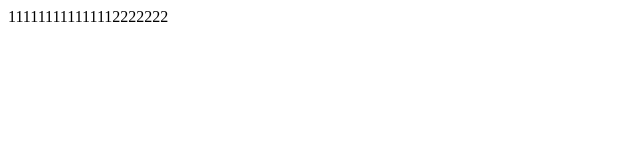
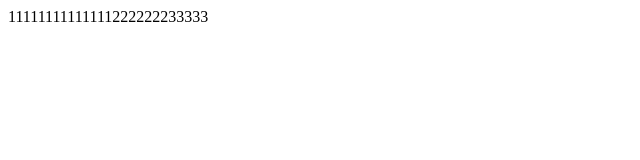
Before and after one commit to guoliduo521/gitdemo, a plain HTML site: page index.html in a window 1280 px wide. Shown: the full height of the page, 0-640 px from the left. Drawn offline with Linux system fonts and the light colour scheme.

Commit message:
a程序员第四次地脚

```diff
--- a/index.html
+++ b/index.html
@@ -7,6 +7,6 @@
   <title>Document</title>
 </head>
 <body>
-  <div>111111111111112222222</div>
+  <div>11111111111111222222233333</div>
 </body>
 </html>
```
